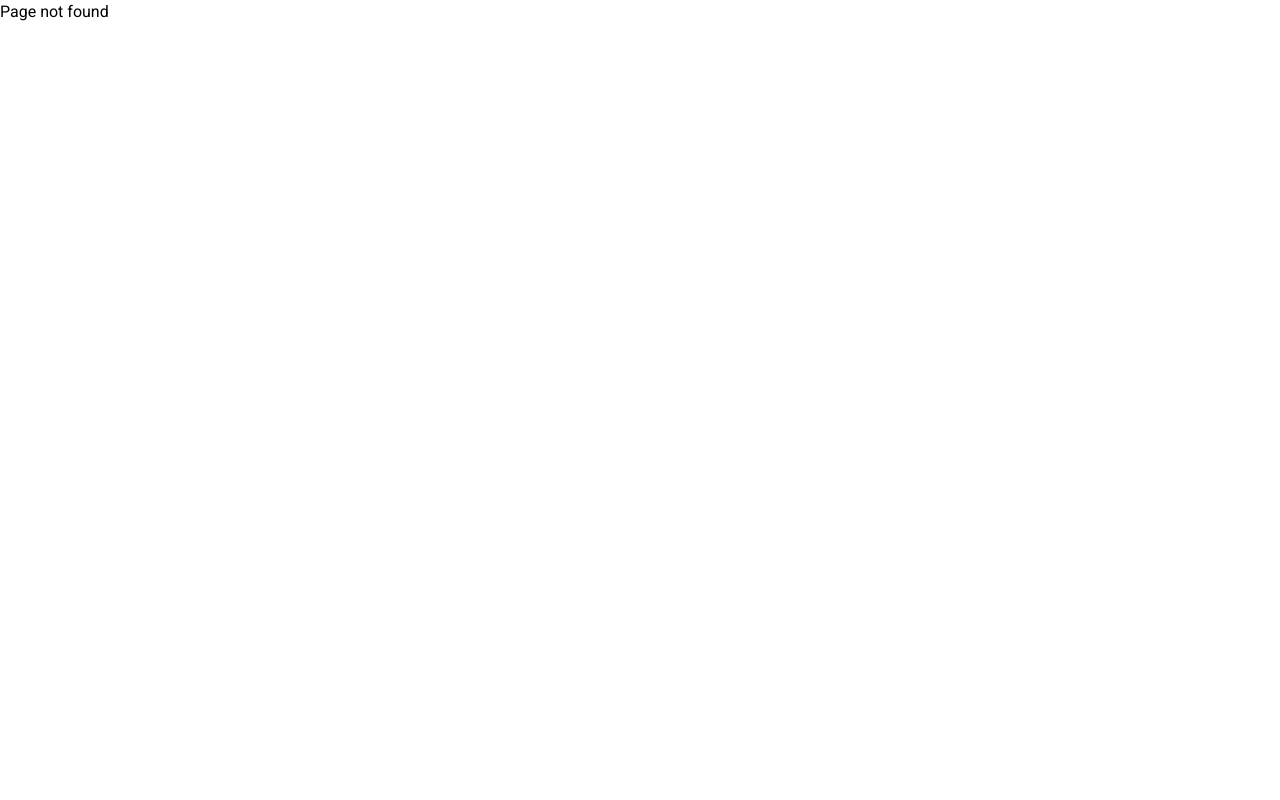
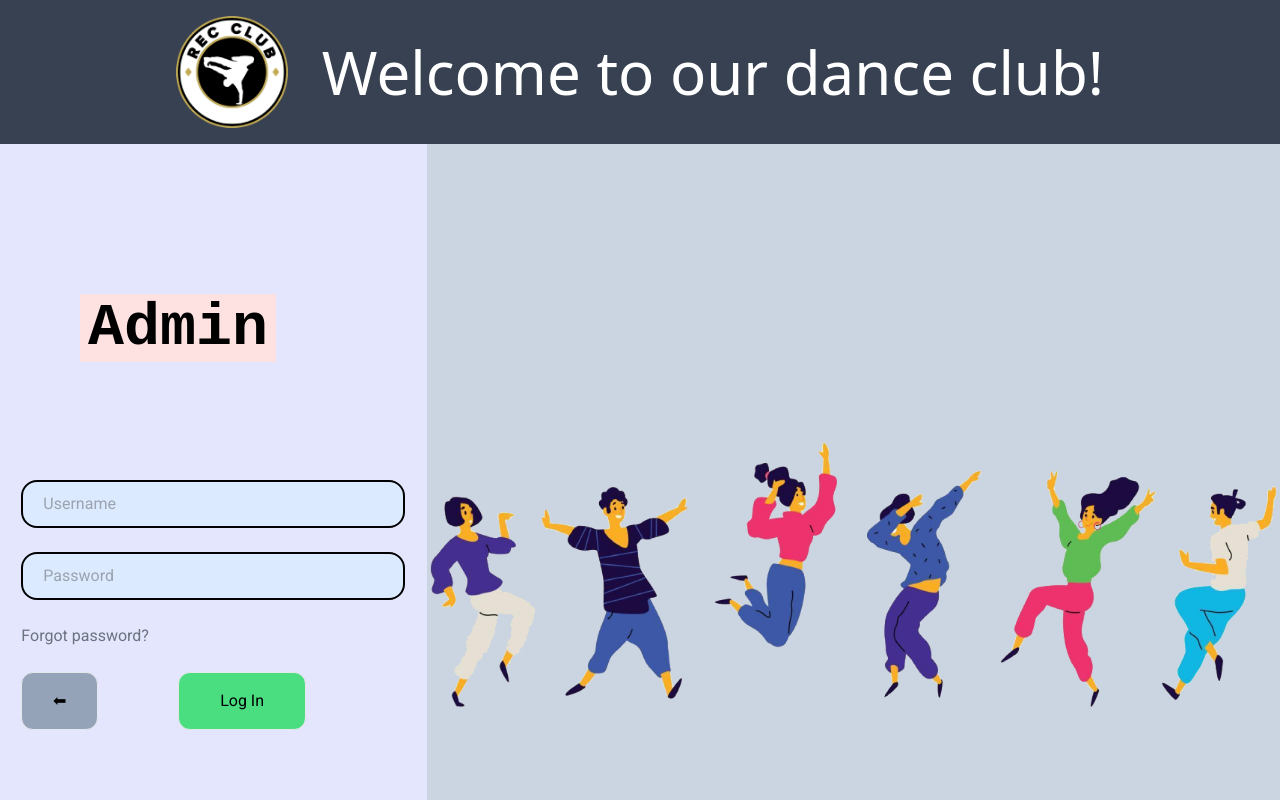
Before and after one commit to georgecuiX/DanceSyncRecClub, a React (Create React App) app in the folder club-membership/: page /admin-login in a window 1280 px wide. Before the commit this address had no page. Built offline with nearby package versions, Linux system fonts and the light colour scheme; a web font is replaced by a local one.

Commit message:
route naming changes

```diff
--- a/club-membership/src/WebRoutes.js
+++ b/club-membership/src/WebRoutes.js
@@ -13,11 +13,11 @@ export const WebRoutes = () => {
             <Routes>
                 <Route path='/' element={<WelcomeScreen />} />
                 <Route path='/login' element={<Login />} />
-                <Route path='/admin' element={<AdminLogin />} />
+                <Route path='/admin-login' element={<AdminLogin />} />
                 <Route path='/register' element={<RegistrationScreen />} />
-                <Route path='/forgotPassword' element={<ForgotPassword />} />
-                <Route path='/memberHome' element={<MemberHomePage />} />
-                <Route path='/adminHome' element={<AdminHomePage />} />
+                <Route path='/forgot' element={<ForgotPassword />} />
+                <Route path='/member' element={<MemberHomePage />} />
+                <Route path='/admin' element={<AdminHomePage />} />
                 <Route path='*' element={<h1>Page not found</h1>} /> {/* Catch all other paths */}
             </Routes>
         </Router>
--- a/club-membership/src/pages/AdminLogin.js
+++ b/club-membership/src/pages/AdminLogin.js
@@ -24,7 +24,7 @@ export const AdminLogin = () => {
         event.preventDefault();
         console.log('Attempting login with:', credentials);
         // Here you would typically handle the login, e.g., send the credentials to your server
-        navigate('/adminHome'); // Use useNavigate() hook to redirect after login
+        navigate('/admin'); // Use useNavigate() hook to redirect after login
     };
 
     const handleBack = () => {
@@ -65,7 +65,7 @@ export const AdminLogin = () => {
                         </label>
                         <br />
                         {/* Add "Forgot your password?" link */}
-                        <Link to='/forgotPassword' className=' text-gray-500 hover:text-blue-500'>Forgot password?</Link>
+                        <Link to='/forgot' className=' text-gray-500 hover:text-blue-500'>Forgot password?</Link>
                         <br />
                         <div className='flex'>
                             <button type="button" className='px-4 py-4 rounded-xl bg-slate-400 border w-1/5 hover:bg-slate-500 transition' onClick={handleBack}>⬅</button>
--- a/club-membership/src/pages/Login.js
+++ b/club-membership/src/pages/Login.js
@@ -24,7 +24,7 @@ export const Login = () => {
         event.preventDefault();
         console.log('Attempting login with:', credentials);
         // Here you would typically handle the login, e.g., send the credentials to your server
-        navigate('/memberHome'); // Use useNavigate() hook to redirect after login
+        navigate('/member'); // Use useNavigate() hook to redirect after login
     };
 
     const handleBack = () => {
@@ -65,7 +65,7 @@ export const Login = () => {
                         </label>
                         <br />
                         {/* Add "Forgot your password?" link */}
-                        <Link to='/forgotPassword' className=' text-gray-500 hover:text-blue-500'>Forgot password?</Link>
+                        <Link to='/forgot' className=' text-gray-500 hover:text-blue-500'>Forgot password?</Link>
                         <br />
                         <div className='flex'>
                             <button type="button" className='px-4 py-4 rounded-xl bg-slate-400 border w-1/5 hover:bg-slate-500 transition' onClick={handleBack}>⬅</button>
--- a/club-membership/src/pages/RegistrationScreen.js
+++ b/club-membership/src/pages/RegistrationScreen.js
@@ -33,10 +33,10 @@ const RegistrationScreen = () => {
             role: 'member',
           });
           if(formState.role === 'member'){
-            navigate('/memberHome');
+            navigate('/member');
           }
           else{
-            navigate('/adminHome');
+            navigate('/admin');
           }
       };
 
--- a/club-membership/src/pages/WelcomeScreen.js
+++ b/club-membership/src/pages/WelcomeScreen.js
@@ -17,7 +17,7 @@ const WelcomeScreen = () => {
           <Link to="/login" className='login-button transition hover:bg-green-900'>
             <p>Member Login</p>
           </Link>
-          <Link to="/admin" className='login-button transition hover:bg-red-900'>
+          <Link to="/admin-login" className='login-button transition hover:bg-red-900'>
             <p>Admin Login</p>
           </Link>
         </div>
--- a/club-membership/src/styles/index.css
+++ b/club-membership/src/styles/index.css
@@ -4,6 +4,7 @@
 
 body {
     font-family: 'Roboto', sans-serif;
+    overflow-x: hidden;
     margin: 0;
 }
 
```
